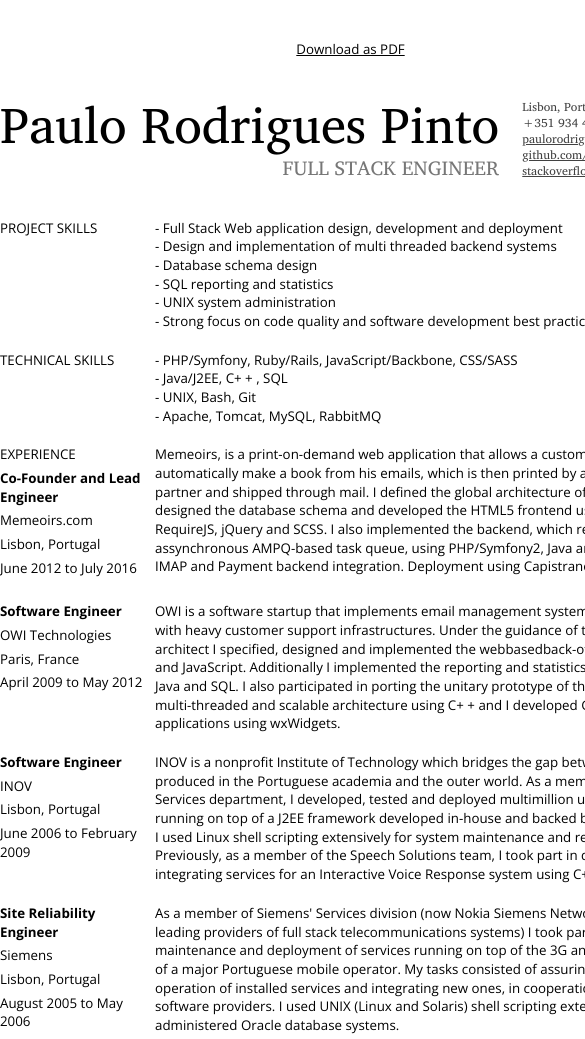
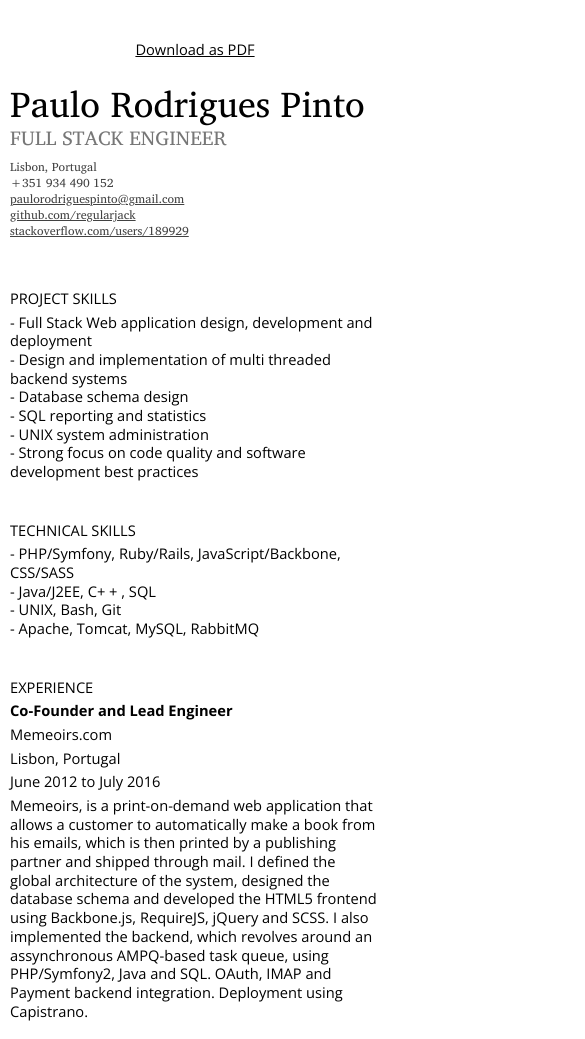
Before and after one commit to psrpinto/resume, a plain HTML site: page index.html in a window 390 px wide. Shown: the top 1039 px of the page, 585 px wide, since content can reach past the window. Drawn offline with nearby package versions, Linux system fonts and the light colour scheme.

Commit message:
Add responsive behaviour

```diff
--- a/index.html
+++ b/index.html
@@ -3,6 +3,7 @@
 <head>
     <title>CV | Paulo Rodrigues Pinto</title>
     <meta charset="UTF-8" />
+    <meta name="viewport" content="width=device-width, initial-scale=1">
     <link rel="stylesheet" href="style.css">
 </head>
 <body>
@@ -82,7 +83,7 @@
         </div>
         <div class="content">
             OWI is a software startup that implements email management systems for companies with heavy customer support infrastructures.
-            Under the guidance of the systems architect I specified, designed and implemented the webbasedback-office using J2EE and JavaScript. Additionally I implemented the reporting and statistics module using Java and SQL. I also participated in porting the unitary prototype of the backend into a multi-threaded and scalable architecture using C+ + and I developed GUI client applications using wxWidgets.
+            Under the guidance of the systems architect I specified, designed and implemented the web-based back-office using J2EE and JavaScript. Additionally I implemented the reporting and statistics module using Java and SQL. I also participated in porting the unitary prototype of the backend into a multi-threaded and scalable architecture using C+ + and I developed GUI client applications using wxWidgets.
         </div>
     </section>
 
@@ -95,7 +96,7 @@
         </div>
         <div class="content">
             INOV is a nonprofit Institute of Technology which bridges the gap between research produced in the Portuguese academia and the outer world.
-            As a member of the Mobile Services department, I developed, tested and deployed multimillion user applications running on top of a J2EE framework developed in-house and backed by SQL Databases. I used Linux shell scripting extensively for system maintenance and reporting. Previously, as a member of the Speech Solutions team, I took part in developing and integrating services for an Interactive Voice Response system using C+ + .
+            As a member of the Mobile Services department, I developed, tested and deployed multi-million user applications running on top of a J2EE framework developed in-house and backed by SQL Databases. I used Linux shell scripting extensively for system maintenance and reporting. Previously, as a member of the Speech Solutions team, I took part in developing and integrating services for an Interactive Voice Response system using C+ + .
         </div>
     </section>
 
--- a/style.css
+++ b/style.css
@@ -17,7 +17,9 @@ body {
 }
 @media screen {
     body {
-        font-size: 10pt;
+        font-size: 11pt;
+        padding-left: 10px;
+        padding-right: 10px;
     }
 }
 a {
@@ -40,10 +42,32 @@ header, section {
     display: block;
     margin: auto;
 }
+@media screen and (max-width: 720px) {
+    header, section {
+        width: 100%;
+    }
+}
+header {
+    padding-bottom: 120px;
+}
+@media screen and (max-width: 720px) {
+    header {
+        padding-bottom: 30px;
+    }
+}
+header div {
+    float: left;
+}
 section.info {
     margin-top: 40px;
     margin-bottom: 40px;
     text-align: center;
+}
+@media screen and (max-width: 720px) {
+    section.info {
+        margin-top: 20px;
+        margin-bottom: 20px;
+    }
 }
 @media print {
     section.info {
@@ -54,17 +78,17 @@ section.info {
 /********
  * Header
  */
-header {
-    padding-bottom: 120px;
-}
-header div {
-    float: left;
-}
 header .name {
     display: block;
     font-family: 'CharisSIL';
     font-size: 38pt;
     line-height: 38pt;
+}
+@media screen and (max-width: 720px) {
+    header .name {
+        width: 100%;
+        font-size: 27pt;
+    }
 }
 header .position {
     float: right;
@@ -74,6 +98,11 @@ header .position {
     text-transform: uppercase;
     color: #777777;
 }
+@media screen and (max-width: 720px) {
+    header .position {
+        float: none;
+    }
+}
 header .contact {
     float: right;
     margin-left: 20px;
@@ -81,6 +110,14 @@ header .contact {
     font-size: 9pt;
     line-height: 12pt;
     color: #424242;
+}
+@media screen and (max-width: 720px) {
+    header .contact {
+        clear: both;
+        float: none;
+        margin-left: 0;
+        padding-top: 10px;
+    }
 }
 header .contact span, header .contact a {
     display: block;
@@ -99,9 +136,19 @@ section .header, section .content {
 section .header {
     width: 150px;
 }
+@media screen and (max-width: 720px) {
+    section .header {
+        width: 100%;
+    }
+}
 section .header span {
     display: block;
     margin-bottom: 5px;
+}
+@media screen and (max-width: 720px) {
+    section .header {
+        margin-bottom: 0;
+    }
 }
 section .header .title {
    text-transform: uppercase;
@@ -113,3 +160,12 @@ section .content {
     width: 545px;
     padding-left: 5px;
 }
+@media screen and (max-width: 720px) {
+    section {
+        padding-top: 20px;
+    }
+    section .content {
+        width: 100% ;
+        padding-left: 0;
+    }
+}
```
Also changed, not shown: 1 other file.
